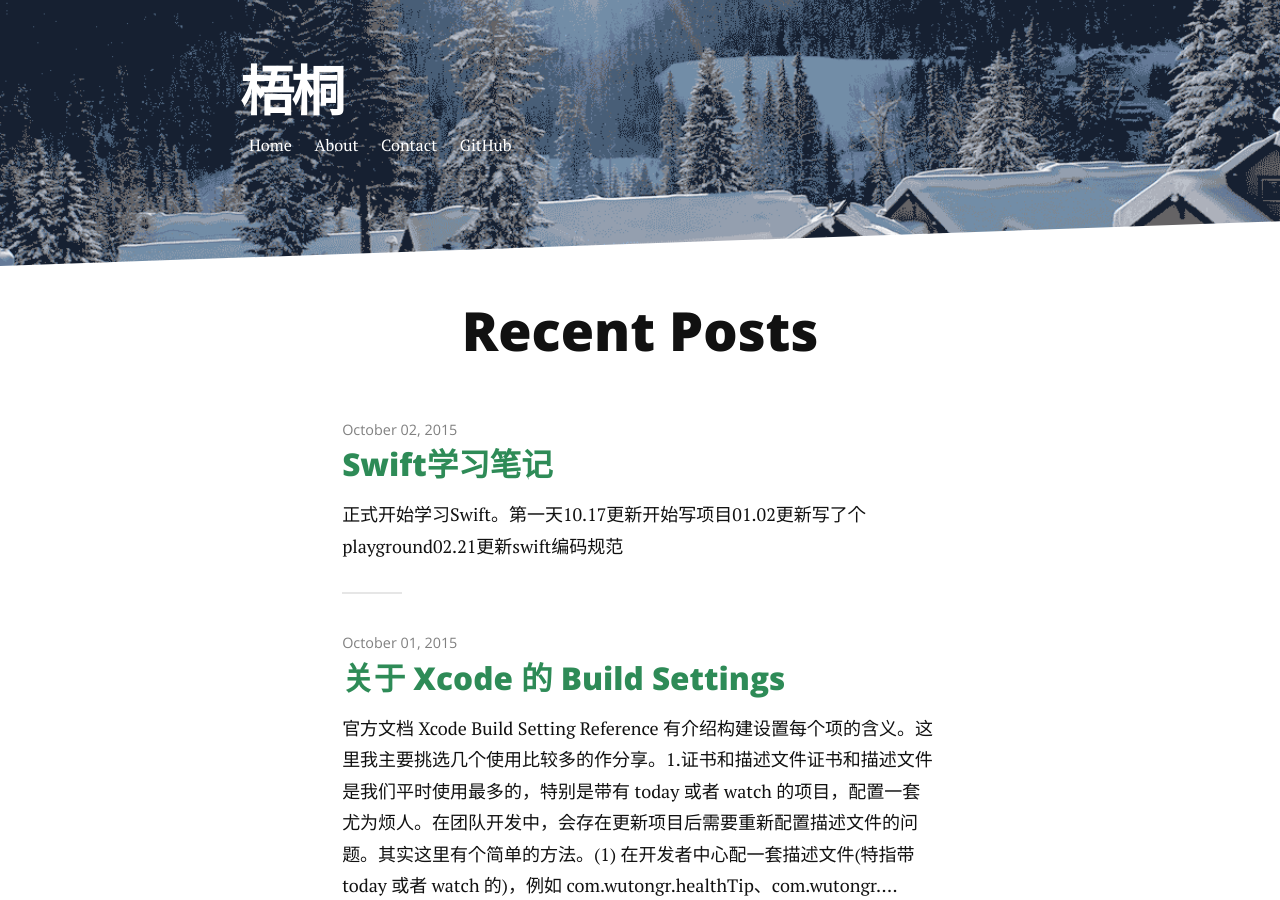
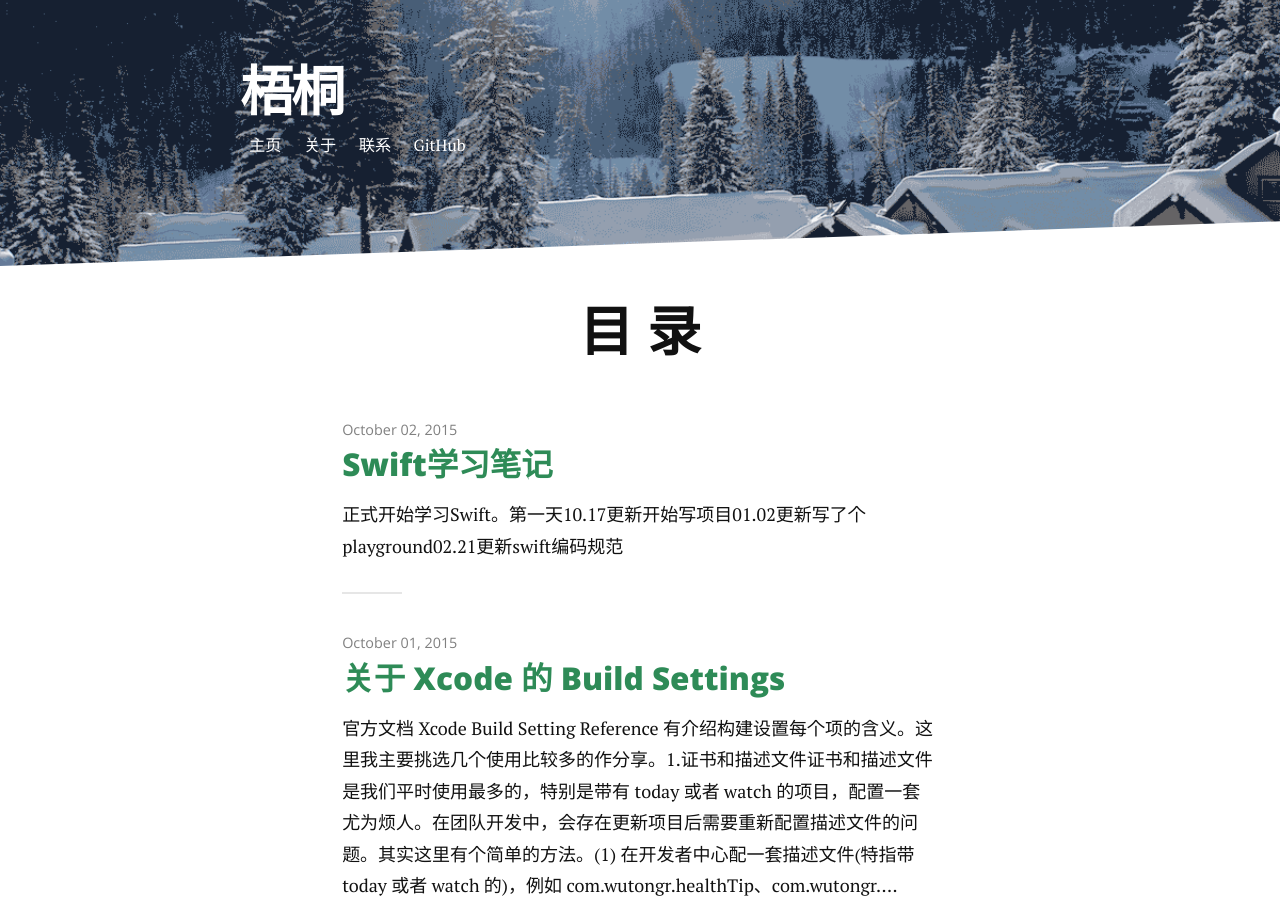
Before and after one commit to wutoz/wutoz.github.io, a Jekyll site: the page built from index.html, in a window 1280 px wide and 900 px high. Built offline with Jekyll 4.4.1, drawn with Linux system fonts in a browser that asks for light colours; nearby versions of some CDN libraries; Markdown is read by kramdown in place of the engine named in the settings; the list of posts is cut into pages by our own code.

Commit message:
界面微调

```diff
--- a/_config.yml
+++ b/_config.yml
@@ -11,11 +11,11 @@ highlighter: pygments
 paginate: 5
 
 navigation:
- - title: Home
+ - title: 主页
    url: /index.html
- - title: About
+ - title: 关于
    url: /about
- - title: Contact
+ - title: 联系
    url: /contact
 
 social:
--- a/index.html
+++ b/index.html
@@ -3,7 +3,7 @@ layout: default
 ---
 
 <div class="home" id="home">
-  <h1 class="pageTitle">Recent Posts</h1>
+  <h1 class="pageTitle">目 录</h1>
   <ul class="posts noList">
     {% for post in paginator.posts %}
       <li>
```
